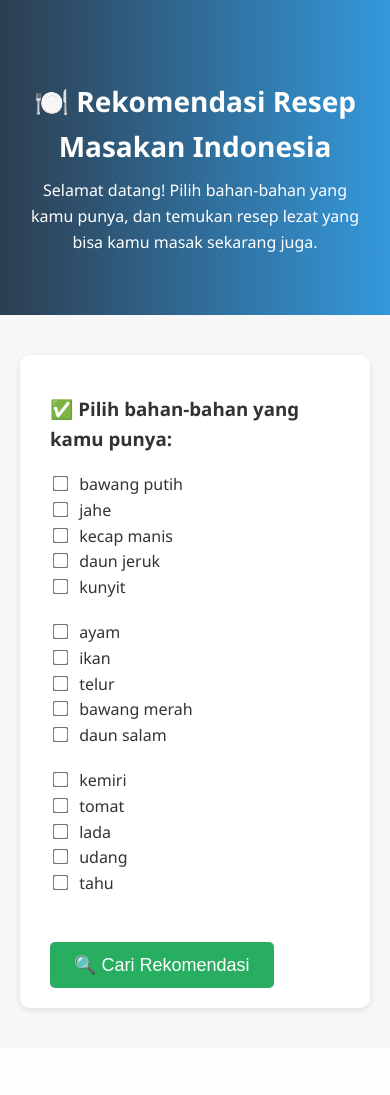
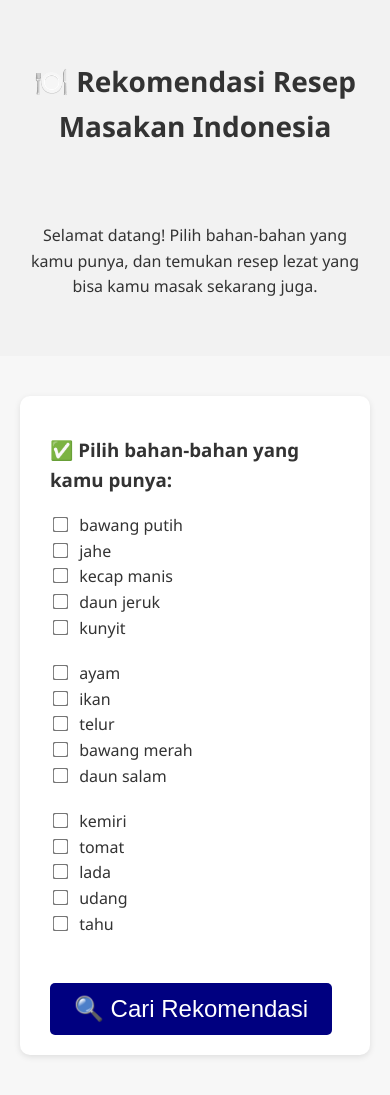
Before and after one commit to sekartajii/recipe_pdm, a Flask app: page / in a window 390 px wide. Before the commit the page ends 1012 px from the top, so only its background shows below. Run offline with Flask 3, Linux system fonts and the light colour scheme; parts of the project's set-up code (start-up, migrations or seed data) failed here and were passed over.

Commit message:
Update style.css

```diff
--- a/static/style.css
+++ b/static/style.css
@@ -10,22 +10,45 @@
 }
 
 .hero {
-    background: linear-gradient(to right, #2c3e50, #3498db);
-    color: white;
-    padding: 60px 30px;
-    text-align: center;
+    height: 100vh;
+    background-color: #f2f2f2;
+    display: flex;
+    align-items: center;
+    justify-content: space-between;
+    padding: 60px 80px;
+    gap: 40px;
 }
 
-.hero h1 {
-    font-size: 40px;
-    margin-bottom: 10px;
+.hero-left {
+    flex: 1;
+    max-width: 50%;
+    color: navy;
 }
 
-.hero p {
-    font-size: 20px;
-    margin: 0 auto;
-    max-width: 700px;
+.hero-left h1 {
+    font-size: 64px;
+    margin-bottom: 20px;
+    line-height: 1.3;
 }
+
+.hero-left p {
+    font-size: 32px;
+    line-height: 1.5;
+}
+
+.hero-right {
+    flex: 1;
+    display: flex;
+    justify-content: flex-end;
+    align-items: center;
+}
+
+.hero-right img {
+    max-width: 100%;
+    max-height: 600px;
+    object-fit: contain;
+}
+
 
 .container {
     max-width: 960px;
@@ -59,11 +82,11 @@
 button {
     margin-top: 20px;
     padding: 12px 24px;
-    background-color: #27ae60;
+    background-color: navy;
     color: white;
     border: none;
     border-radius: 5px;
-    font-size: 18px;
+    font-size: 24px;
     cursor: pointer;
 }
 
@@ -114,3 +137,35 @@
         flex-direction: column;
     }
 }
+
+@media (max-width: 768px) {
+    .hero {
+        flex-direction: column;
+        padding: 40px 20px;
+        height: auto;
+        text-align: center;
+    }
+
+    .hero-left, .hero-right {
+        max-width: 100%;
+    }
+
+    .hero-left h1 {
+        font-size: 36px;
+    }
+
+    .hero-left p {
+        font-size: 18px;
+    }
+
+    .hero-right {
+        justify-content: center;
+        margin-top: 20px;
+    }
+
+    .hero-right img {
+        width: 80%;
+        max-width: 300px;
+        height: auto;
+    }
+}
```
